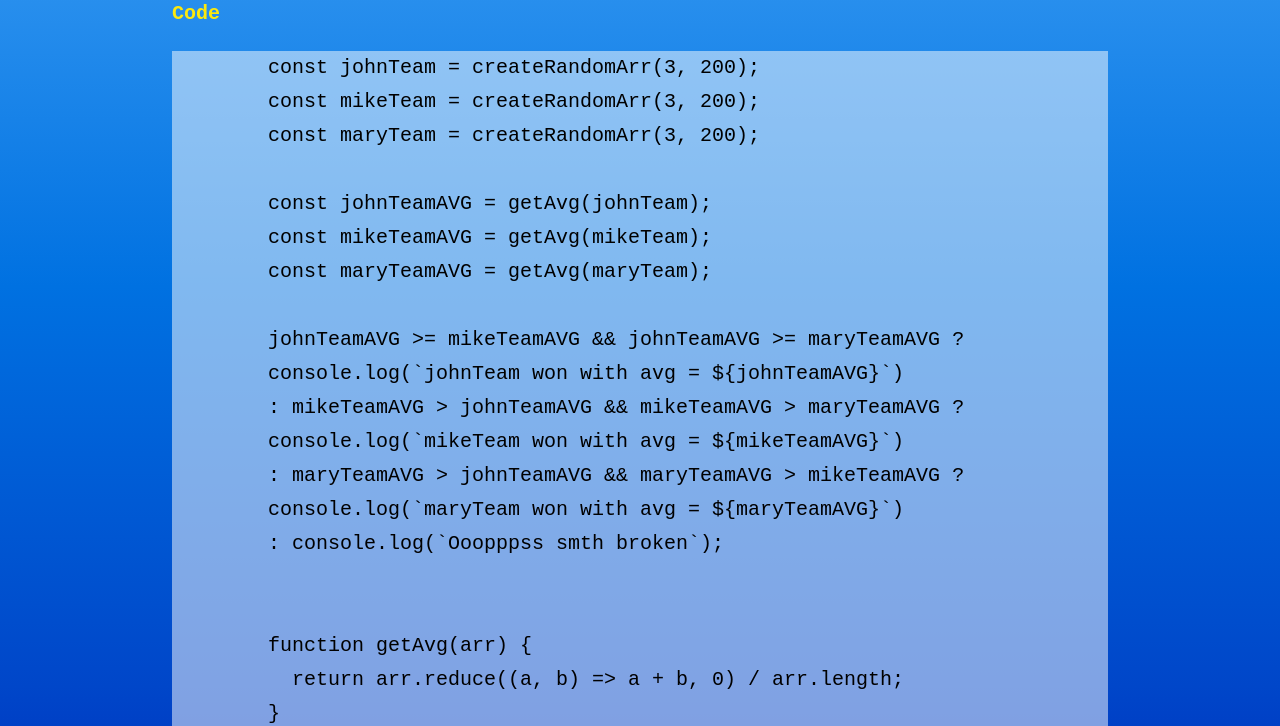
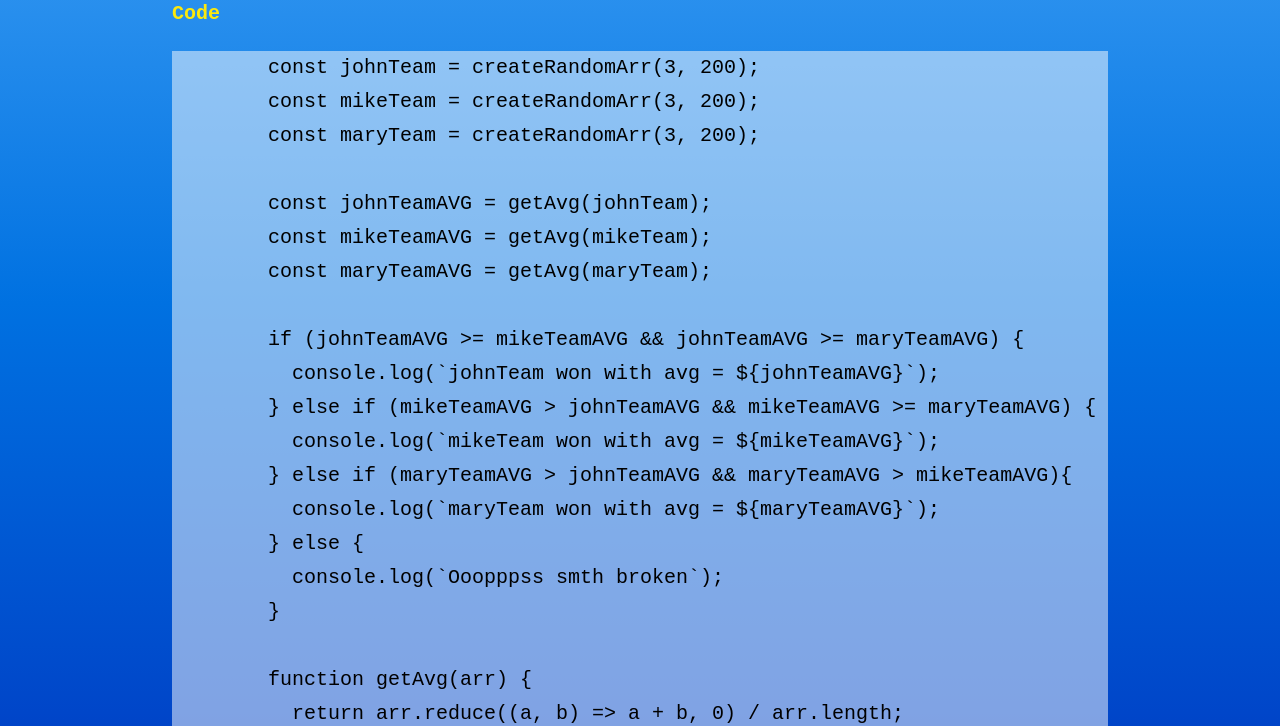
Before and after one commit to VitaliiLynnyk/CompleteJSCourse, a website: page chellange2/index.html in a window 1280 px wide. Shown: the part 514-1240 px from the top of the page. Drawn offline with Linux system fonts and the light colour scheme.

Commit message:
chellange2 ternary if to simple if

```diff
--- a/chellange2/index.html
+++ b/chellange2/index.html
@@ -46,14 +46,15 @@
         const mikeTeamAVG = getAvg(mikeTeam);
         const maryTeamAVG = getAvg(maryTeam);
 
-        johnTeamAVG >= mikeTeamAVG && johnTeamAVG >= maryTeamAVG ?
-        console.log(`johnTeam won with avg = ${johnTeamAVG}`)
-        : mikeTeamAVG > johnTeamAVG && mikeTeamAVG > maryTeamAVG ?
-        console.log(`mikeTeam won with avg = ${mikeTeamAVG}`)
-        : maryTeamAVG > johnTeamAVG && maryTeamAVG > mikeTeamAVG ?
-        console.log(`maryTeam won with avg = ${maryTeamAVG}`)
-        : console.log(`Ooopppss smth broken`);
-
+        if (johnTeamAVG >= mikeTeamAVG && johnTeamAVG >= maryTeamAVG) {
+          console.log(`johnTeam won with avg = ${johnTeamAVG}`);
+        } else if (mikeTeamAVG > johnTeamAVG && mikeTeamAVG >= maryTeamAVG) {
+          console.log(`mikeTeam won with avg = ${mikeTeamAVG}`);
+        } else if (maryTeamAVG > johnTeamAVG && maryTeamAVG > mikeTeamAVG){
+          console.log(`maryTeam won with avg = ${maryTeamAVG}`);
+        } else {
+          console.log(`Ooopppss smth broken`);
+        }
 
         function getAvg(arr) {
           return arr.reduce((a, b) => a + b, 0) / arr.length;
```
